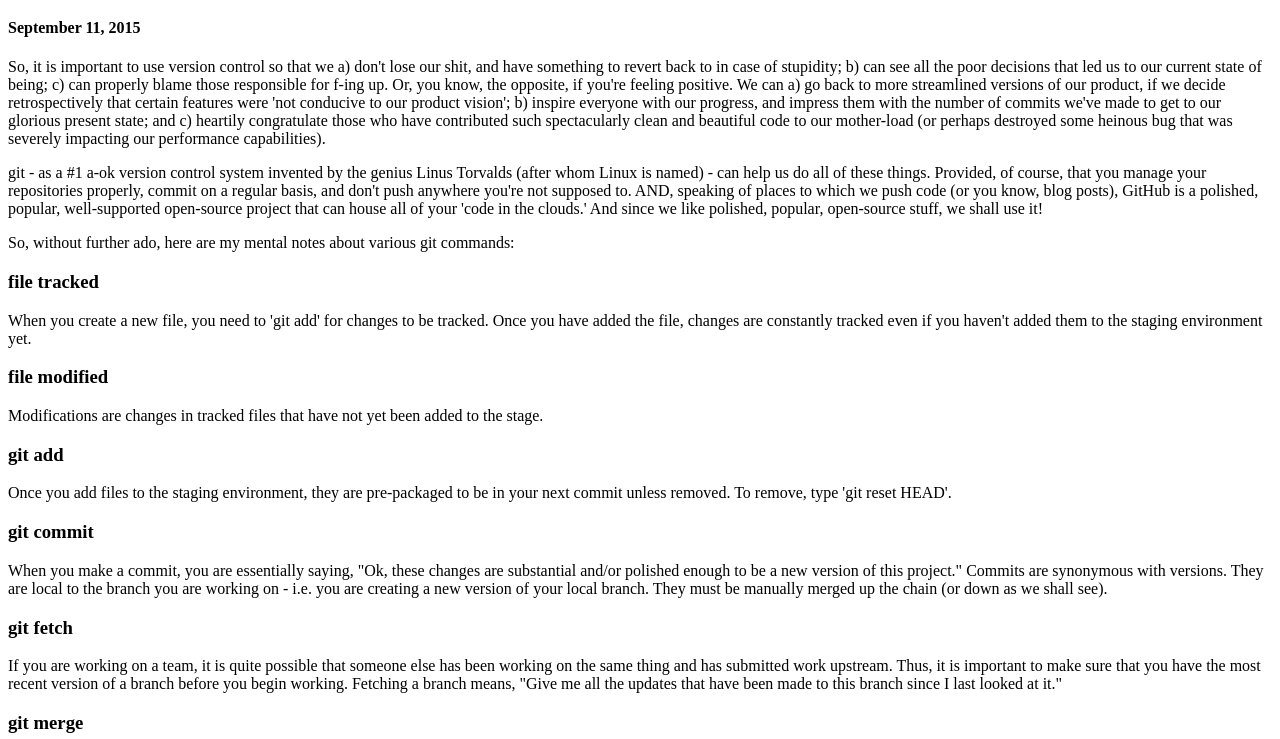
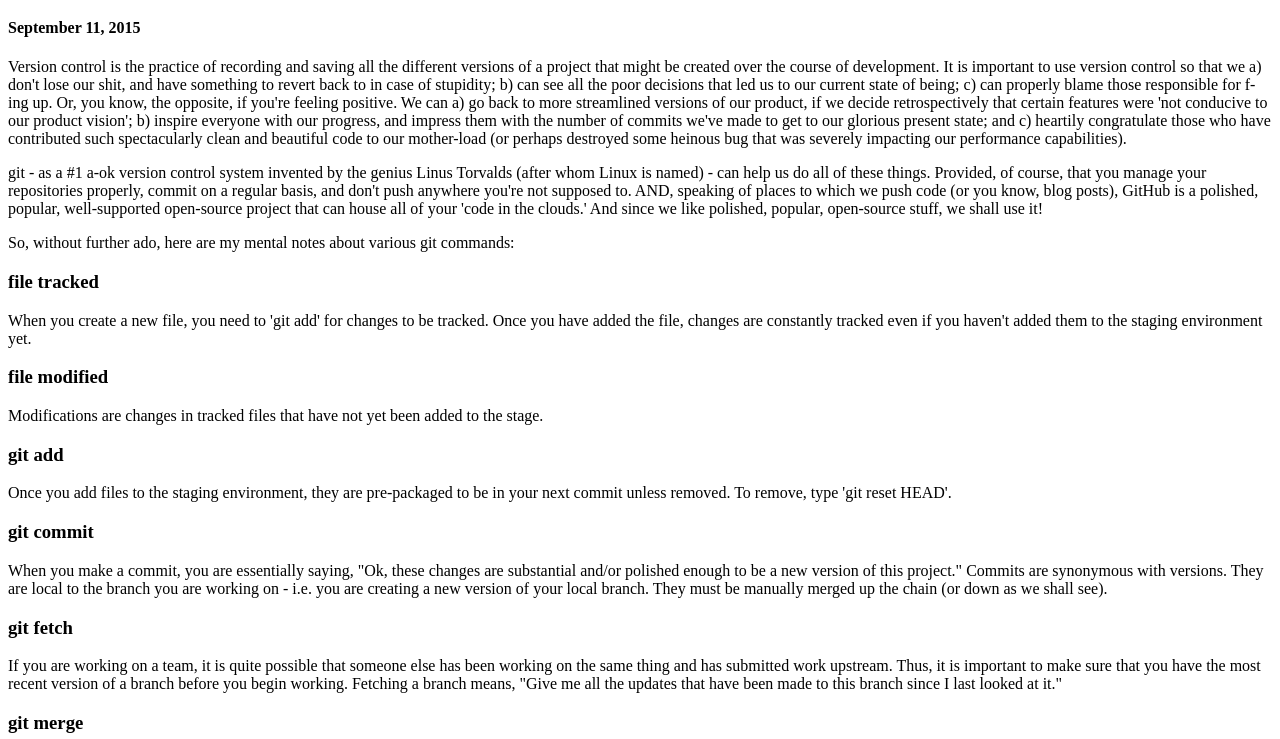
Before and after one commit to ggustilo/ggustilo.github.io, a plain HTML site: page blog/t1-git-blog.html in a window 1280 px wide. Shown: the part 61-800 px from the top of the page. Drawn offline with Linux system fonts and the light colour scheme.

Commit message:
Update t1-git-blog

```diff
--- a/blog/t1-git-blog.html
+++ b/blog/t1-git-blog.html
@@ -11,7 +11,7 @@
   <h4>September 11, 2015</h4>
 
   <section>
-<p>So, it is important to use version control so that we a) don't lose our shit, and have something to revert back to in case of stupidity; b) can see all the poor decisions that led us to our current state of being; c) can properly blame those responsible for f-ing up.  Or, you know, the opposite, if you're feeling positive.  We can a) go back to more streamlined versions of our product, if we decide retrospectively that certain features were 'not conducive to our product vision'; b) inspire everyone with our progress, and impress them with the number of commits we've made to get to our glorious present state; and c) heartily congratulate those who have contributed such spectacularly clean and beautiful code to our mother-load (or perhaps destroyed some heinous bug that was severely impacting our performance capabilities).</p>
+<p>Version control is the practice of recording and saving all the different versions of a project that might be created over the course of development. It is important to use version control so that we a) don't lose our shit, and have something to revert back to in case of stupidity; b) can see all the poor decisions that led us to our current state of being; c) can properly blame those responsible for f-ing up.  Or, you know, the opposite, if you're feeling positive.  We can a) go back to more streamlined versions of our product, if we decide retrospectively that certain features were 'not conducive to our product vision'; b) inspire everyone with our progress, and impress them with the number of commits we've made to get to our glorious present state; and c) heartily congratulate those who have contributed such spectacularly clean and beautiful code to our mother-load (or perhaps destroyed some heinous bug that was severely impacting our performance capabilities).</p>
 
 <p>git - as a #1 a-ok version control system invented by the genius Linus Torvalds (after whom Linux is named) - can help us do all of these things.  Provided, of course, that you manage your repositories properly, commit on a regular basis, and don't push anywhere you're not supposed to.  AND, speaking of places to which we push code (or you know, blog posts), GitHub is a polished, popular, well-supported open-source project that can house all of your 'code in the clouds.'  And since we like polished, popular, open-source stuff, we shall use it!</p>
 
```
